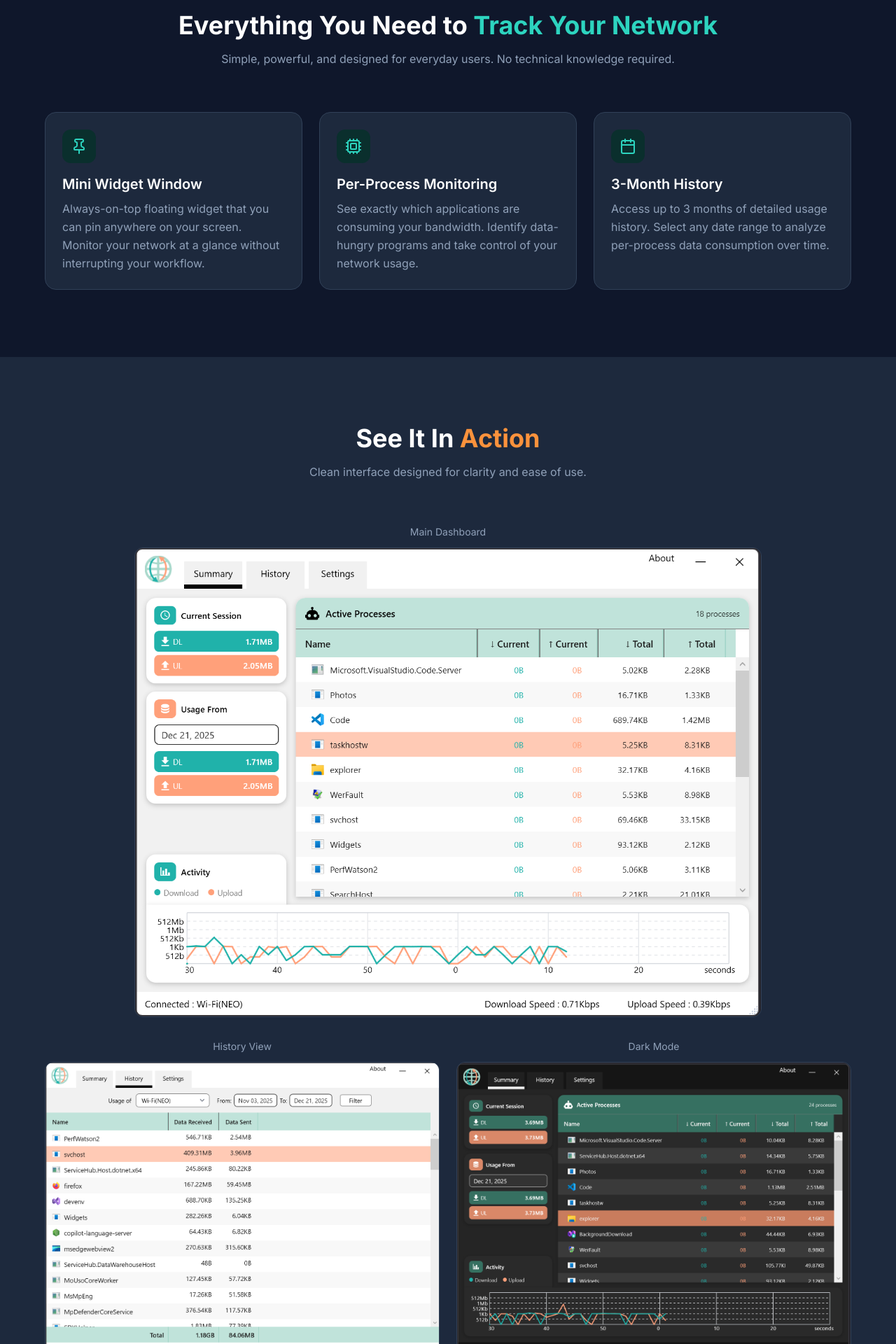
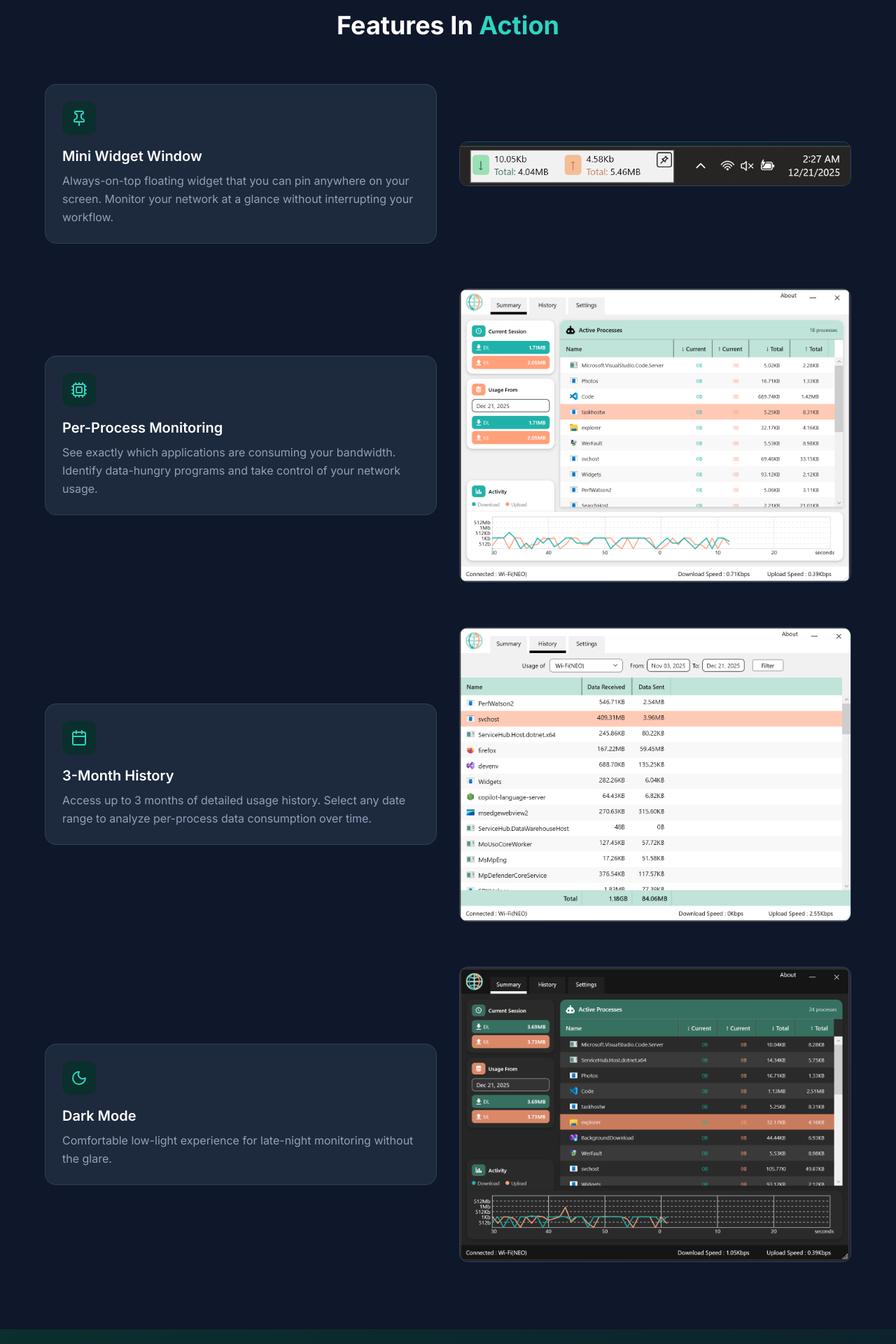
Before and after one commit to Ashfaaq18/OpenNetMeter-Site, a Next.js app: page / in a window 1280 px wide. Shown: the part 880-2800 px from the top of the page at 70% size. Built offline with nearby package versions, Linux system fonts and the light colour scheme.

Commit message:
Update metadata and enhance feature descriptions in layout and page components

```diff
--- a/app/layout.tsx
+++ b/app/layout.tsx
@@ -6,12 +6,12 @@ const inter = Inter({ subsets: ['latin'] })
 
 export const metadata: Metadata = {
   title: 'OpenNetMeter - Network Monitor for Windows',
-  description: 'A simple program to monitor your network/data usage. Made for the average Windows user. Free and open source.',
+  description: 'A simple program to monitor your network/data usage. Made for the average Windows user. The open-source Community edition is free, with a Pro edition coming soon.',
   keywords: ['network monitor', 'data usage', 'windows', 'bandwidth', 'open source'],
   authors: [{ name: 'Ashfaaq' }],
   openGraph: {
     title: 'OpenNetMeter - Network Monitor for Windows',
-    description: 'A simple program to monitor your network/data usage. Made for the average Windows user.',
+    description: 'A simple program to monitor your network/data usage. The open-source Community edition is free, with a Pro edition coming soon.',
     url: 'https://opennetmeter.com',
     siteName: 'OpenNetMeter',
     type: 'website',
@@ -19,7 +19,7 @@ export const metadata: Metadata = {
   twitter: {
     card: 'summary_large_image',
     title: 'OpenNetMeter - Network Monitor for Windows',
-    description: 'A simple program to monitor your network/data usage. Made for the average Windows user.',
+    description: 'A simple program to monitor your network/data usage. The open-source Community edition is free, with a Pro edition coming soon.',
   },
 }
 
--- a/app/page.tsx
+++ b/app/page.tsx
@@ -1,35 +1,60 @@
-import Image from 'next/image'
-import { Activity, Pin, BarChart3, Calendar, Download, Github, Monitor, Cpu, Clock } from 'lucide-react'
+import Image from "next/image";
+import {
+  Pin,
+  Calendar,
+  Download,
+  Github,
+  Monitor,
+  Cpu,
+  Moon,
+} from "lucide-react";
 
 // ============================================
 // LINKS CONFIG - Update these as needed
 // ============================================
 const links = {
-  github: 'https://github.com/Ashfaaq18/OpenNetMeter',
-  releases: 'https://github.com/Ashfaaq18/OpenNetMeter/releases',
-  author: 'https://github.com/Ashfaaq18',
-}
+  github: "https://github.com/Ashfaaq18/OpenNetMeter",
+  releases: "https://github.com/Ashfaaq18/OpenNetMeter/releases",
+  author: "https://github.com/Ashfaaq18",
+};
 
 // ============================================
-// FEATURE DATA
+// FEATURE + SCREENSHOT PAIRS
 // ============================================
-const features = [
+const showcaseItems = [
   {
     icon: Pin,
-    title: 'Mini Widget Window',
-    description: 'Always-on-top floating widget that you can pin anywhere on your screen. Monitor your network at a glance without interrupting your workflow.',
+    title: "Mini Widget Window",
+    description:
+      "Always-on-top floating widget that you can pin anywhere on your screen. Monitor your network at a glance without interrupting your workflow.",
+    screenshotSrc: "/screenshots/miniwidget.png",
+    screenshotAlt: "OpenNetMeter Mini Widget",
   },
   {
     icon: Cpu,
-    title: 'Per-Process Monitoring',
-    description: 'See exactly which applications are consuming your bandwidth. Identify data-hungry programs and take control of your network usage.',
+    title: "Per-Process Monitoring",
+    description:
+      "See exactly which applications are consuming your bandwidth. Identify data-hungry programs and take control of your network usage.",
+    screenshotSrc: "/screenshots/main_page.png",
+    screenshotAlt: "OpenNetMeter Main Dashboard",
   },
   {
     icon: Calendar,
-    title: '3-Month History',
-    description: 'Access up to 3 months of detailed usage history. Select any date range to analyze per-process data consumption over time.',
+    title: "3-Month History",
+    description:
+      "Access up to 3 months of detailed usage history. Select any date range to analyze per-process data consumption over time.",
+    screenshotSrc: "/screenshots/history_page.png",
+    screenshotAlt: "OpenNetMeter History Page",
   },
-]
+  {
+    icon: Moon,
+    title: "Dark Mode",
+    description:
+      "Comfortable low-light experience for late-night monitoring without the glare.",
+    screenshotSrc: "/screenshots/darkmode_main_page.png",
+    screenshotAlt: "OpenNetMeter Dark Mode",
+  },
+];
 
 // ============================================
 // COMPONENTS
@@ -43,10 +68,16 @@ function NavBar() {
           <span className="font-bold text-lg text-white">OpenNetMeter</span>
         </div>
         <div className="flex items-center gap-4">
-          <a href="#features" className="text-slate-300 hover:text-white transition-colors text-sm hidden sm:block">
+          <a
+            href="#features"
+            className="text-slate-300 hover:text-white transition-colors text-sm hidden sm:block"
+          >
             Features
           </a>
-          <a href="#screenshots" className="text-slate-300 hover:text-white transition-colors text-sm hidden sm:block">
+          <a
+            href="#screenshots"
+            className="text-slate-300 hover:text-white transition-colors text-sm hidden sm:block"
+          >
             Screenshots
           </a>
           <a
@@ -61,7 +92,7 @@ function NavBar() {
         </div>
       </div>
     </nav>
-  )
+  );
 }
 
 function Hero() {
@@ -70,7 +101,7 @@ function Hero() {
       <div className="max-w-4xl mx-auto text-center">
         <div className="inline-flex items-center gap-2 px-4 py-2 rounded-full text-sm mb-6 bg-teal-950 text-teal-300 border border-teal-800">
           <Monitor className="w-4 h-4" />
-          Free & Open Source
+          Free Open Source | Pro Coming Soon
         </div>
 
         <h1 className="text-5xl md:text-6xl font-bold text-white mb-6 leading-tight">
@@ -82,7 +113,9 @@ function Hero() {
         <p className="text-xl text-slate-300 mb-8 max-w-2xl mx-auto">
           A simple program to monitor your network/data usage.
           <br />
-          <span className="text-slate-400">Made for the average Windows user.</span>
+          <span className="text-slate-400">
+            The open-source Community edition is free. Pro is coming soon.
+          </span>
         </p>
 
         <div className="flex flex-col sm:flex-row gap-4 justify-center">
@@ -122,10 +155,18 @@ function Hero() {
         </div>
       </div>
     </section>
-  )
+  );
 }
 
-function FeatureCard({ icon: Icon, title, description }: { icon: any; title: string; description: string }) {
+function FeatureCard({
+  icon: Icon,
+  title,
+  description,
+}: {
+  icon: any;
+  title: string;
+  description: string;
+}) {
   return (
     <div className="p-6 rounded-2xl bg-slate-800 border border-slate-700 transition-all hover:scale-105 hover:border-teal-700">
       <div className="w-12 h-12 rounded-xl flex items-center justify-center mb-4 bg-teal-950">
@@ -134,7 +175,7 @@ function FeatureCard({ icon: Icon, title, description }: { icon: any; title: str
       <h3 className="text-xl font-semibold text-white mb-2">{title}</h3>
       <p className="text-slate-400 leading-relaxed">{description}</p>
     </div>
-  )
+  );
 }
 
 function Features() {
@@ -143,22 +184,30 @@ function Features() {
       <div className="max-w-6xl mx-auto">
         <div className="text-center mb-16">
           <h2 className="text-3xl md:text-4xl font-bold text-white mb-4">
-            Everything You Need to
-            <span className="text-teal-400"> Track Your Network</span>
+            Features In
+            <span className="text-teal-400"> Action</span>
           </h2>
-          <p className="text-slate-400 max-w-2xl mx-auto">
-            Simple, powerful, and designed for everyday users. No technical knowledge required.
-          </p>
         </div>
 
-        <div className="grid md:grid-cols-3 gap-6">
-          {features.map((feature, i) => (
-            <FeatureCard key={i} {...feature} />
+        <div id="screenshots" className="relative -top-24" aria-hidden="true" />
+
+        <div className="space-y-10 md:space-y-16">
+          {showcaseItems.map((item, i) => (
+            <div key={i} className="grid md:grid-cols-2 gap-8 items-center">
+              <FeatureCard
+                icon={item.icon}
+                title={item.title}
+                description={item.description}
+              />
+              <div>
+                <Screenshot src={item.screenshotSrc} alt={item.screenshotAlt} />
+              </div>
+            </div>
           ))}
         </div>
       </div>
     </section>
-  )
+  );
 }
 
 function Screenshot({ src, alt }: { src: string; alt: string }) {
@@ -172,58 +221,19 @@ function Screenshot({ src, alt }: { src: string; alt: string }) {
         className="w-full h-auto"
       />
     </div>
-  )
-}
-
-function Screenshots() {
-  return (
-    <section id="screenshots" className="py-24 px-6 bg-slate-800">
-      <div className="max-w-6xl mx-auto">
-        <div className="text-center mb-16">
-          <h2 className="text-3xl md:text-4xl font-bold text-white mb-4">
-            See It In
-            <span className="text-peach-400"> Action</span>
-          </h2>
-          <p className="text-slate-400 max-w-2xl mx-auto">
-            Clean interface designed for clarity and ease of use.
-          </p>
-        </div>
-
-        {/* Main dashboard - hero screenshot */}
-        <div className="mb-8 max-w-4xl mx-auto">
-          <p className="text-slate-400 text-sm mb-3 text-center">Main Dashboard</p>
-          <Screenshot src="/screenshots/main_page.png" alt="OpenNetMeter Main Dashboard" />
-        </div>
-
-        {/* Two column grid: History and Dark Mode */}
-        <div className="grid md:grid-cols-2 gap-6 mb-8">
-          <div>
-            <p className="text-slate-400 text-sm mb-3 text-center">History View</p>
-            <Screenshot src="/screenshots/history_page.png" alt="OpenNetMeter History Page" />
-          </div>
-          <div>
-            <p className="text-slate-400 text-sm mb-3 text-center">Dark Mode</p>
-            <Screenshot src="/screenshots/darkmode_main_page.png" alt="OpenNetMeter Dark Mode" />
-          </div>
-        </div>
-
-        {/* Mini widget - centered and smaller */}
-        <div className="max-w-s mx-auto">
-          <p className="text-slate-400 text-sm mb-3 text-center">Mini Widget (Always on Top)</p>
-          <Screenshot src="/screenshots/miniwidget.png" alt="OpenNetMeter Mini Widget" />
-        </div>
-      </div>
-    </section>
-  )
+  );
 }
 
 function CTA() {
   return (
     <section className="py-24 px-6 bg-gradient-to-br from-teal-950 to-slate-900">
       <div className="max-w-4xl mx-auto text-center">
-        <h2 className="text-3xl md:text-4xl font-bold text-white mb-4">Ready to Take Control?</h2>
+        <h2 className="text-3xl md:text-4xl font-bold text-white mb-4">
+          Ready to Take Control?
+        </h2>
         <p className="text-slate-300 mb-8 text-lg">
-          Download OpenNetMeter today. It's free, open source, and always will be.
+          Download OpenNetMeter today. The open-source Community edition is free,
+          with a Pro edition coming soon.
         </p>
         <a
           href={links.releases}
@@ -236,31 +246,41 @@ function CTA() {
         </a>
       </div>
     </section>
-  )
+  );
 }
 
 function Footer() {
   return (
     <footer className="py-8 px-6 bg-slate-900 border-t border-slate-800">
-      <div className="max-w-6xl mx-auto flex flex-col md:flex-row justify-between items-center gap-4">
-        <div className="flex items-center gap-2">
+      <div className="max-w-6xl mx-auto w-full flex flex-col md:flex-row items-center gap-4">
+        <div className="flex items-center gap-2 md:flex-1 md:justify-start">
           <Image src="/logo.png" alt="OpenNetMeter" width={32} height={32} />
           <span className="font-bold text-lg text-white">OpenNetMeter</span>
         </div>
-        <div className="text-slate-500 text-sm">
-          Made with ♥ by{' '}
-          <a href={links.author} target="_blank" rel="noopener noreferrer" className="hover:text-teal-400 transition-colors">
+        <div className="text-slate-500 text-sm md:flex-1 md:text-center">
+          Made with ♥ by{" "}
+          <a
+            href={links.author}
+            target="_blank"
+            rel="noopener noreferrer"
+            className="hover:text-teal-400 transition-colors"
+          >
             Ashfaaq
           </a>
         </div>
-        <div className="flex items-center gap-4">
-          <a href={links.github} target="_blank" rel="noopener noreferrer" className="text-slate-400 hover:text-white transition-colors">
+        <div className="flex items-center gap-4 md:flex-1 md:justify-end">
+          <a
+            href={links.github}
+            target="_blank"
+            rel="noopener noreferrer"
+            className="text-slate-400 hover:text-white transition-colors"
+          >
             <Github className="w-5 h-5" />
           </a>
         </div>
       </div>
     </footer>
-  )
+  );
 }
 
 // ============================================
@@ -272,9 +292,8 @@ export default function Home() {
       <NavBar />
       <Hero />
       <Features />
-      <Screenshots />
       <CTA />
       <Footer />
     </main>
-  )
+  );
 }
```
Also changed, not shown: 1 other file (tests, documents, lock files or other folders).
